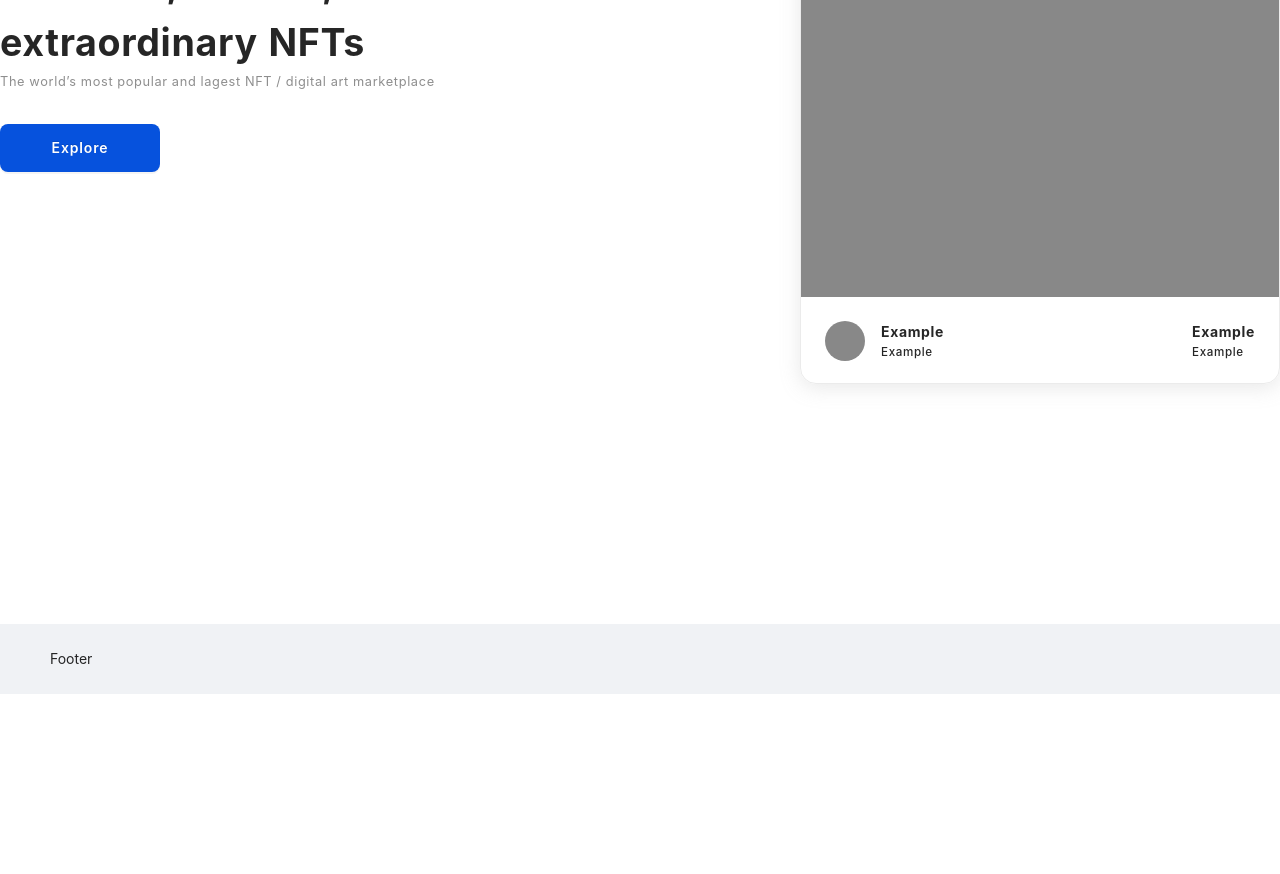
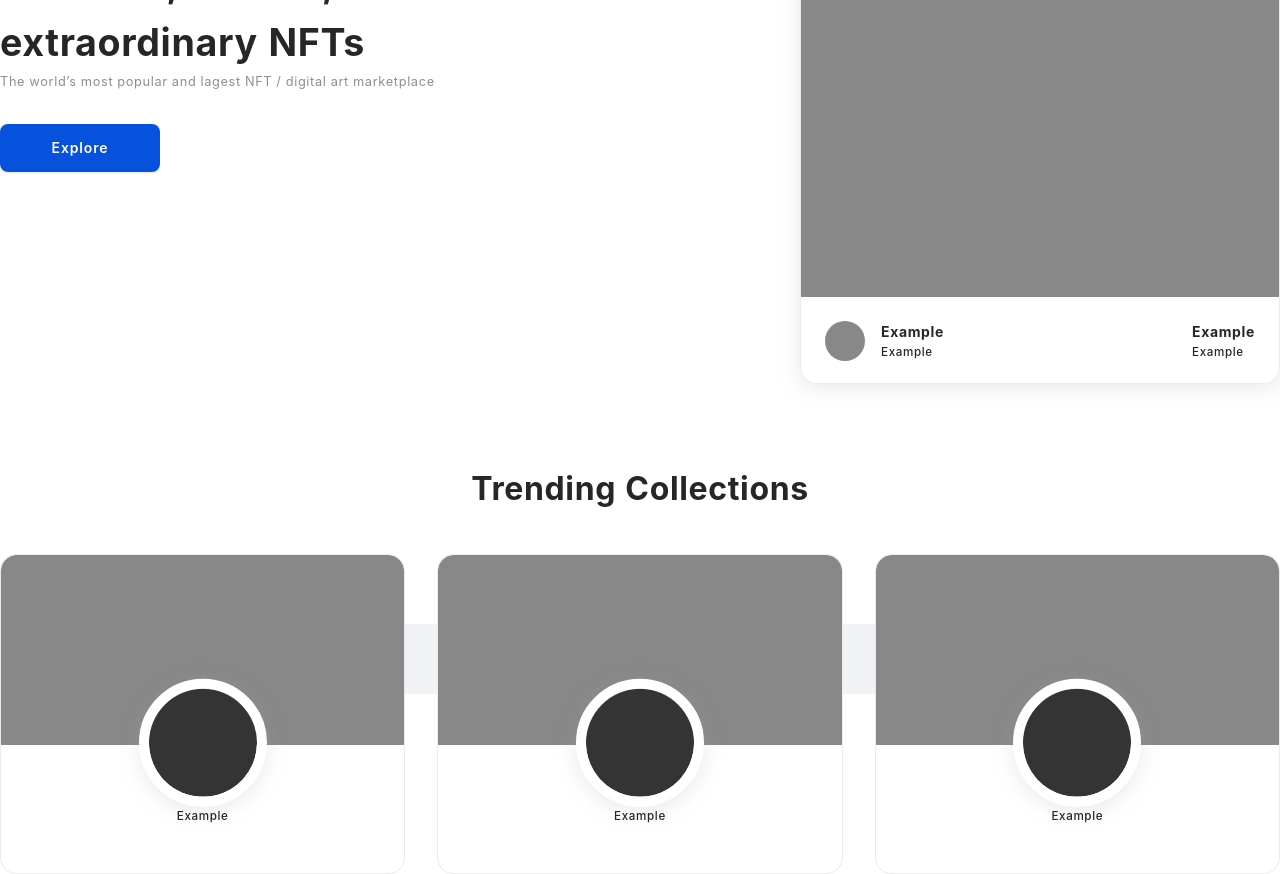
Before and after one commit to nitipon-apaisri/the-luuf, a React (Create React App) app: page / in a window 1280 px wide. Shown: the part 240-1114 px from the top of the page. Before the commit the page ends 934 px from the top, so only its background shows below. Built offline with nearby package versions, Linux system fonts and the light colour scheme.

Commit message:
Added trending collection part

```diff
--- /dev/null
+++ b/src/components/landing-page/Hero.js
@@ -0,0 +1,36 @@
+import { Button } from "antd";
+const Hero = () => {
+    return (
+        <article className="hero">
+            <div className="hero-left">
+                <div className="advertisement">
+                    <h1>Discover, Collect, and Sell extraordinary NFTs</h1>
+                    <p>The world’s most popular and lagest NFT / digital art marketplace</p>
+                </div>
+                <Button type="primary"> Explore</Button>
+            </div>
+            <div className="hero-right">
+                <div className="token-of-the-day">
+                    <div className="token">
+                        <div className="token-img"></div>
+                        <div className="token-short-info">
+                            <div className="creator-pfp"></div>
+                            <div className="info">
+                                <div className="token-creator-name">
+                                    <h4>Example</h4>
+                                    <h5>Example</h5>
+                                </div>
+                                <div className="price-value">
+                                    <h4>Example</h4>
+                                    <h5>Example</h5>
+                                </div>
+                            </div>
+                        </div>
+                    </div>
+                </div>
+            </div>
+        </article>
+    );
+};
+
+export default Hero;
--- /dev/null
+++ b/src/components/landing-page/TrendingCollection.js
@@ -0,0 +1,48 @@
+import { Col, Row } from "antd";
+import collectionPFP from "../../assets/images/collection-mock-pfp.svg";
+const TrendingCollection = () => {
+    return (
+        <article className="trending-collection">
+            <h1>Trending Collections</h1>
+            <div className="collections block-contents">
+                <Row gutter={{ xs: 8, sm: 16, md: 24, lg: 32 }}>
+                    <Col span={8}>
+                        <div className="collection">
+                            <div className="collection-cover"></div>
+                            <div className="collection-profile">
+                                <img src={collectionPFP} alt="pfp" />
+                                <div className="collection-name">
+                                    <h5>Example</h5>
+                                </div>
+                            </div>
+                        </div>
+                    </Col>
+                    <Col span={8}>
+                        <div className="collection">
+                            <div className="collection-cover"></div>
+                            <div className="collection-profile">
+                                <img src={collectionPFP} alt="pfp" />
+                                <div className="collection-name">
+                                    <h5>Example</h5>
+                                </div>
+                            </div>
+                        </div>
+                    </Col>
+                    <Col span={8}>
+                        <div className="collection">
+                            <div className="collection-cover"></div>
+                            <div className="collection-profile">
+                                <img src={collectionPFP} alt="pfp" />
+                                <div className="collection-name">
+                                    <h5>Example</h5>
+                                </div>
+                            </div>
+                        </div>
+                    </Col>
+                </Row>
+            </div>
+        </article>
+    );
+};
+
+export default TrendingCollection;
--- a/src/pages/landing/index.js
+++ b/src/pages/landing/index.js
@@ -1,5 +1,6 @@
-import { Button } from "antd";
 import { useEffect } from "react";
+import Hero from "../../components/landing-page/Hero";
+import TrendingCollection from "../../components/landing-page/TrendingCollection";
 import MainLayout from "../../layout";
 
 const LandingPage = () => {
@@ -8,35 +9,10 @@ const LandingPage = () => {
     }, []);
     return (
         <MainLayout>
-            <div className="hero">
-                <div className="hero-left">
-                    <div className="advertisement">
-                        <h1>Discover, Collect, and Sell extraordinary NFTs</h1>
-                        <p>The world’s most popular and lagest NFT / digital art marketplace</p>
-                    </div>
-                    <Button type="primary"> Explore</Button>
-                </div>
-                <div className="hero-right">
-                    <div className="token-of-the-day">
-                        <div className="token">
-                            <div className="token-img"></div>
-                            <div className="token-short-info">
-                                <div className="creator-pfp"></div>
-                                <div className="info">
-                                    <div className="token-creator-name">
-                                        <h4>Example</h4>
-                                        <h5>Example</h5>
-                                    </div>
-                                    <div className="price-value">
-                                        <h4>Example</h4>
-                                        <h5>Example</h5>
-                                    </div>
-                                </div>
-                            </div>
-                        </div>
-                    </div>
-                </div>
-            </div>
+            <section className="landing-page">
+                <Hero />
+                <TrendingCollection />
+            </section>
         </MainLayout>
     );
 };
--- a/src/scss/_landing.scss
+++ b/src/scss/_landing.scss
@@ -1,3 +1,10 @@
+.landing-page {
+    article {
+        margin-top: 80px;
+    }
+    .block-contents {
+        margin-top: 40px;
+    }
     .hero {
         display: flex;
         justify-content: space-between;
@@ -57,11 +64,44 @@
                             h4 {
                                 font-weight: bolder;
                             }
-                        .token-creator-name {
                         }
                     }
                 }
             }
         }
     }
+    .trending-collection {
+        text-align: center;
+        h1 {
+            font-size: 2rem;
+            font-weight: bolder;
         }
+        .collections {
+            .collection {
+                position: relative;
+                @extend .card;
+                height: 320px;
+                max-height: 320px;
+                overflow: auto;
+                .collection-cover {
+                    border-radius: 16px 16px 0 0;
+                    background-color: #888888;
+                    height: 190px;
+                }
+                .collection-profile {
+                    position: absolute;
+                    top: 62%;
+                    left: 50%;
+                    transform: translate(-50%, -50%);
+                    img {
+                        width: 128px;
+                        height: 128px;
+                        border: 10px solid #ffffff;
+                        box-shadow: (0px 4px 20px rgba(168, 168, 168, 0.25));
+                        border-radius: 100px;
+                    }
+                }
+            }
+        }
+    }
+}
--- /dev/null
+++ b/src/scss/_modules.scss
@@ -0,0 +1,5 @@
+.card {
+    background: #ffffff;
+    border: 1px solid #ebebeb;
+    border-radius: 16px;
+}
--- a/src/scss/styles.scss
+++ b/src/scss/styles.scss
@@ -1,5 +1,6 @@
 @import url("https://fonts.googleapis.com/css2?family=Poppins:ital,wght@0,100;0,200;0,300;0,400;0,500;0,600;0,700;0,800;0,900;1,100;1,200;1,300;1,400;1,500;1,600;1,700;1,800;1,900&display=swap");
 @import "./landing";
+@import "./modules";
 h1,
 h2,
 h3,
--- a/src/styles/styles.css
+++ b/src/styles/styles.css
@@ -1,65 +1,109 @@
 @import url("https://fonts.googleapis.com/css2?family=Poppins:ital,wght@0,100;0,200;0,300;0,400;0,500;0,600;0,700;0,800;0,900;1,100;1,200;1,300;1,400;1,500;1,600;1,700;1,800;1,900&display=swap");
-.hero {
+.landing-page article {
+  margin-top: 80px;
+}
+.landing-page .block-contents {
+  margin-top: 40px;
+}
+.landing-page .hero {
   display: flex;
   justify-content: space-between;
   margin-top: 80px;
 }
-.hero .hero-left {
+.landing-page .hero .hero-left {
   max-width: 560px;
   margin-top: 50px;
 }
-.hero .hero-left .advertisement {
+.landing-page .hero .hero-left .advertisement {
   margin-bottom: 2rem;
 }
-.hero .hero-left .advertisement h1 {
+.landing-page .hero .hero-left .advertisement h1 {
   font-size: 2.35rem;
   font-weight: bolder;
   margin-bottom: 0.35rem;
 }
-.hero .hero-left .advertisement p {
+.landing-page .hero .hero-left .advertisement p {
   font-size: 0.8rem;
   color: #8e8e8e;
 }
-.hero .hero-left button {
+.landing-page .hero .hero-left button {
   width: 160px;
   height: 48px;
   letter-spacing: 0.06em;
   font-weight: 600;
   border-radius: 8px;
 }
-.hero .hero-right .token-of-the-day {
+.landing-page .hero .hero-right .token-of-the-day {
   width: 480px;
   height: 480px;
   border-radius: 16px;
   border: 1px solid #ebebeb;
   box-shadow: 0px 4px 20px rgba(168, 168, 168, 0.25);
 }
-.hero .hero-right .token-of-the-day .token .token-img {
+.landing-page .hero .hero-right .token-of-the-day .token .token-img {
   background-color: #888888;
   height: 392px;
   border-radius: 16px 16px 0 0;
 }
-.hero .hero-right .token-of-the-day .token .token-short-info {
+.landing-page .hero .hero-right .token-of-the-day .token .token-short-info {
   padding: 0 24px;
   height: 88px;
   display: flex;
   align-items: center;
 }
-.hero .hero-right .token-of-the-day .token .token-short-info .creator-pfp {
+.landing-page .hero .hero-right .token-of-the-day .token .token-short-info .creator-pfp {
   min-width: 40px;
   height: 40px;
   background-color: #888888;
   border-radius: 100%;
 }
-.hero .hero-right .token-of-the-day .token .token-short-info .info {
+.landing-page .hero .hero-right .token-of-the-day .token .token-short-info .info {
   width: 100%;
   margin-left: 16px;
   display: flex;
   justify-content: space-between;
 }
-.hero .hero-right .token-of-the-day .token .token-short-info .info h4 {
+.landing-page .hero .hero-right .token-of-the-day .token .token-short-info .info h4 {
   font-weight: bolder;
 }
+.landing-page .trending-collection {
+  text-align: center;
+}
+.landing-page .trending-collection h1 {
+  font-size: 2rem;
+  font-weight: bolder;
+}
+.landing-page .trending-collection .collections .collection {
+  position: relative;
+  height: 320px;
+  max-height: 320px;
+  overflow: auto;
+}
+.landing-page .trending-collection .collections .collection .collection-cover {
+  border-radius: 16px 16px 0 0;
+  background-color: #888888;
+  height: 190px;
+}
+.landing-page .trending-collection .collections .collection .collection-profile {
+  position: absolute;
+  top: 62%;
+  left: 50%;
+  transform: translate(-50%, -50%);
+}
+.landing-page .trending-collection .collections .collection .collection-profile img {
+  width: 128px;
+  height: 128px;
+  border: 10px solid #ffffff;
+  box-shadow: 0px 4px 20px rgba(168, 168, 168, 0.25);
+  border-radius: 100px;
+}
+
+.card, .landing-page .trending-collection .collections .collection {
+  background: #ffffff;
+  border: 1px solid #ebebeb;
+  border-radius: 16px;
+}
+
 h1,
 h2,
 h3,
```
Also changed, not shown: src/assets/images/collection-mock-pfp.svg (added), 1 other file (tests, documents, lock files or other folders). Lines whose indentation alone changed are shown as unchanged.
